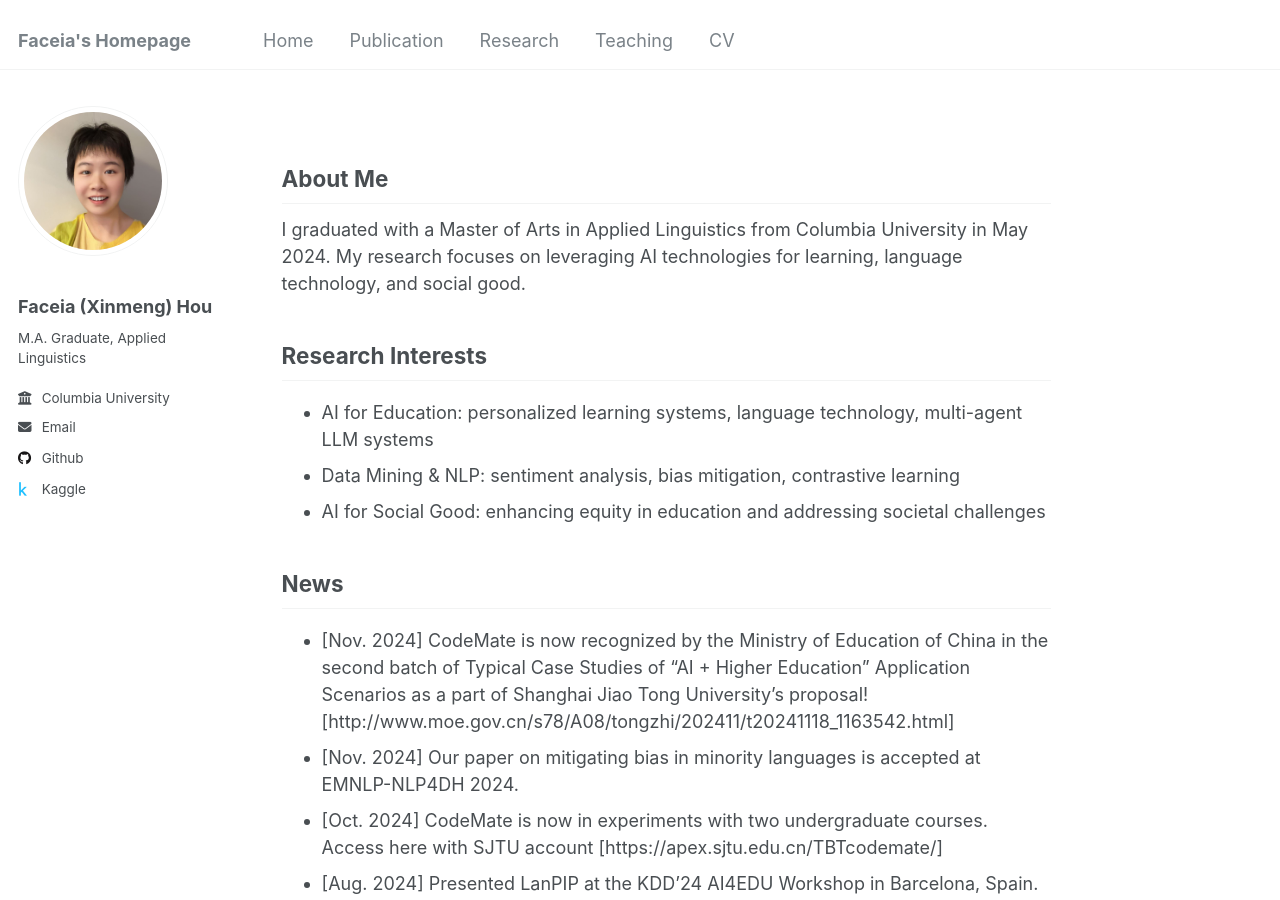
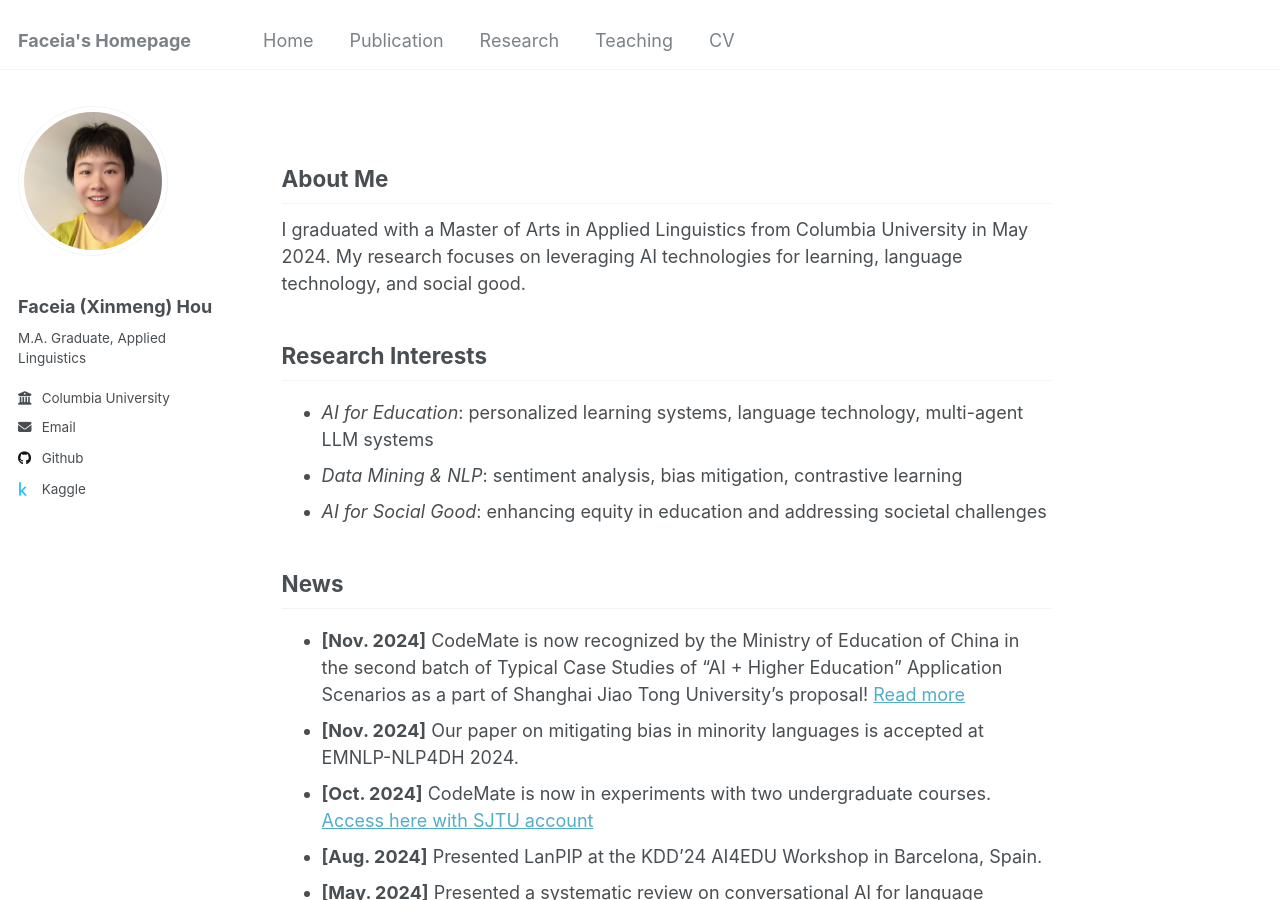
Before and after one commit to Paparare/FaceiaPage, a Jekyll site: the page built from _pages/about.md, in a window 1280 px wide and 900 px high. Built offline with Jekyll 4.4.1, drawn with Linux system fonts in a browser that asks for light colours; some of the changed text lies outside the part shown.

Commit message:
Update about.md

```diff
--- a/_pages/about.md
+++ b/_pages/about.md
@@ -11,17 +11,18 @@ redirect_from:
 I graduated with a Master of Arts in Applied Linguistics from Columbia University in May 2024. My research focuses on leveraging AI technologies for learning, language technology, and social good.
 
 ## Research Interests
-  - AI for Education: personalized learning systems, language technology, multi-agent LLM systems
-  - Data Mining & NLP: sentiment analysis, bias mitigation, contrastive learning
-  - AI for Social Good: enhancing equity in education and addressing societal challenges
+  - *AI for Education*: personalized learning systems, language technology, multi-agent LLM systems
+  - *Data Mining & NLP*: sentiment analysis, bias mitigation, contrastive learning
+  - *AI for Social Good*: enhancing equity in education and addressing societal challenges
 
 
 ## News
-  - [Nov. 2024] CodeMate is now recognized by the Ministry of Education of China in the second batch of Typical Case Studies of “AI + Higher Education” Application Scenarios as a part of Shanghai Jiao Tong University’s proposal! [http://www.moe.gov.cn/s78/A08/tongzhi/202411/t20241118_1163542.html]
-  - [Nov. 2024] Our paper on mitigating bias in minority languages is accepted at EMNLP-NLP4DH 2024.
-  - [Oct. 2024] CodeMate is now in experiments with two undergraduate courses. Access here with SJTU account [https://apex.sjtu.edu.cn/TBTcodemate/]
-  - [Aug. 2024] Presented LanPIP at the KDD’24 AI4EDU Workshop in Barcelona, Spain.
-  - [May 2024] Presented a systematic review on conversational AI for language learning at CALICO 2024.
+- **[Nov. 2024]** CodeMate is now recognized by the Ministry of Education of China in the second batch of Typical Case Studies of “AI + Higher Education” Application Scenarios as a part of Shanghai Jiao Tong University’s proposal! [Read more](http://www.moe.gov.cn/s78/A08/tongzhi/202411/t20241118_1163542.html)
+- **[Nov. 2024]** Our paper on mitigating bias in minority languages is accepted at EMNLP-NLP4DH 2024.
+- **[Oct. 2024]** CodeMate is now in experiments with two undergraduate courses. [Access here with SJTU account](https://apex.sjtu.edu.cn/TBTcodemate/)
+- **[Aug. 2024]** Presented LanPIP at the KDD’24 AI4EDU Workshop in Barcelona, Spain.
+- **[May. 2024]** Presented a systematic review on conversational AI for language learning at CALICO 2024.
+
 
 ## Selected Research Projects
   - CodeMate: [AI-Powered Higher Education](http://apex.sjtu.edu.cn/TBTcodemate/)
```
